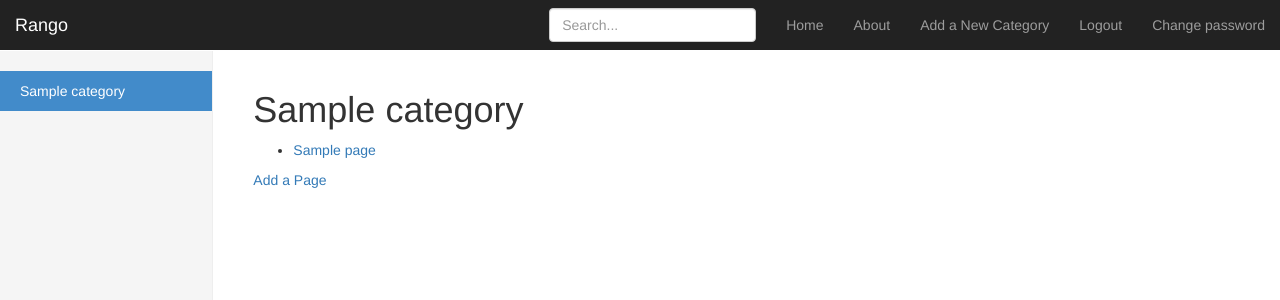
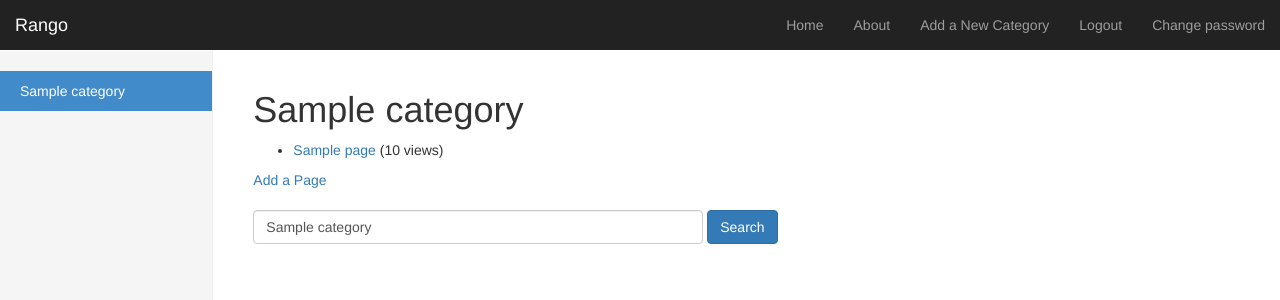
Before and after one commit to zfirdavs/rango_with_django, a Django app: the page made by rango/urls.py in a window 1280 px wide. Shown: the top 300 px of the page. Run offline with Django 3.2, Linux system fonts and the light colour scheme; the first user in the database is signed in; tables that the repository leaves empty hold one stand-in row (Sample ...); some libraries are stand-ins or nearby versions.

Commit message:
added pages views count and search pages functionality

```diff
--- a/rango/urls.py
+++ b/rango/urls.py
@@ -12,4 +12,5 @@ urlpatterns = [
     # url(r'^login/$', views.user_login, name='login'),
     # url(r'^logout/$', views.user_logout, name='logout'),
     url(r'^restricted/', views.restricted, name='restricted'),
+    url(r'^goto/$', views.track_url, name='goto'),
 ]
--- a/rango/views.py
+++ b/rango/views.py
@@ -24,9 +24,16 @@ def index(request):
 def show_category(request, category_name_slug):
     context_dict = {}
     category = get_object_or_404(Category, slug=category_name_slug)
-    pages = Page.objects.filter(category=category)
+    pages = Page.objects.filter(category=category).order_by('-views')
     context_dict['pages'] = pages
     context_dict['category'] = category
+
+    context_dict['query'] = category.name
+    if request.method == 'POST':
+        query = request.POST['query'].strip()
+        result = Page.objects.filter(title__contains=query)
+        if query:
+            context_dict['result_list'] = result
 
     return render(request, 'rango/category.html', context_dict)
 
@@ -167,6 +174,17 @@ def get_server_side_cookie(request, cookie, default_val=None):
     return val
 
 
+def track_url(request):
+    url = '/rango/'
+    if request.method == 'GET':
+        page_id = request.GET.get('page_id', None)
+        page = get_object_or_404(Page, id=page_id)
+        page.views += 1
+        page.save()
+        url = page.url
+        return redirect(url)
+
+
 # Create a new class that redirects the user to the index page,
 # if successful at logging
 class MyRegistrationView(RegistrationView):
--- a/templates/rango/base.html
+++ b/templates/rango/base.html
@@ -50,9 +50,6 @@
                         <li><a href="{% url 'registration_register' %}">Register Here</a></li>
                     {% endif %}
                 </ul>
-                <form class="navbar-form navbar-right">
-                    <input type="text" class="form-control" placeholder="Search...">
-                </form>
             </div>
         </div>
     </nav>
--- a/templates/rango/category.html
+++ b/templates/rango/category.html
@@ -8,7 +8,14 @@
         {% if pages %}
             <ul>
                 {% for page in pages %}
-                    <li><a href="{{ page.url }}">{{ page.title }}</a></li>
+                    <li>
+                        <a href="{% url 'goto' %}?page_id={{ page.id }}">{{ page.title }}</a>
+                        {% if page.views > 1 %}
+                            ({{ page.views }} views)
+                        {% elif page.views == 1 %}
+                            ({{ page.views }} view)
+                        {% endif %}
+                    </li>
                 {% endfor %}
             </ul>
         {% else %}
@@ -20,4 +27,36 @@
     {% else %}
         The specified category does not exist!
     {% endif %}
+    {% if user.is_authenticated %}
+        <div>
+            <br>
+            <form action="{% url 'show_category' category.slug %}" class="form-inline"
+                  id="user_form" method="post">
+                {% csrf_token %}
+                <div class="form-group">
+                    <input type="text" class="form-control" size="50"
+                           name="query" value="{{ query }}" id="query"/>
+                </div>
+                <button class="btn btn-primary" type="submit" name="submit" value="Search">
+                    Search
+                </button>
+            </form>
+        </div>
+        <div>
+            {% if result_list %}
+                <h3>Results</h3>
+                <!-- Display search results in an ordered list -->
+                <div class="list-group">
+                    {% for result in result_list %}
+                        <div class="list-group-item">
+                            <h4 class="list-group-item-heading">
+                                <a href="{{ result.url }}">{{ result.title }}</a>
+                            </h4>
+                            <p class="list-group-item-text">{{ result.summary }}</p>
+                        </div>
+                    {% endfor %}
+                </div>
+            {% endif %}
+        </div>
+    {% endif %}
 {% endblock %}
```
Also changed, not shown: templates/rango/search.html (added, +35 -0 lines).
